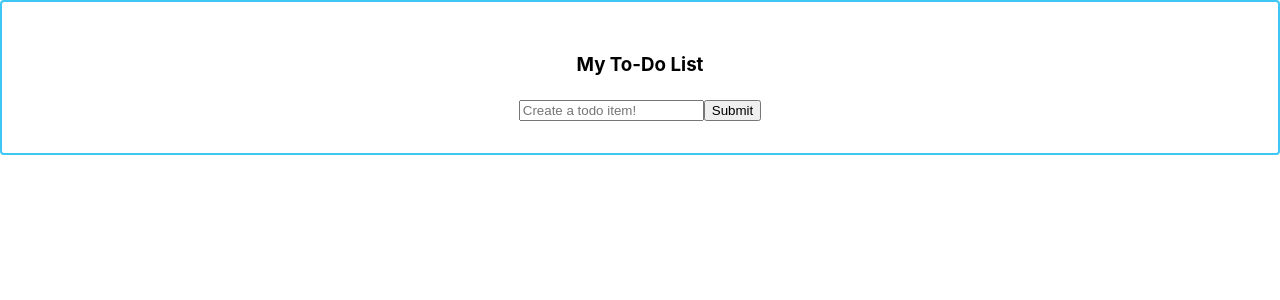
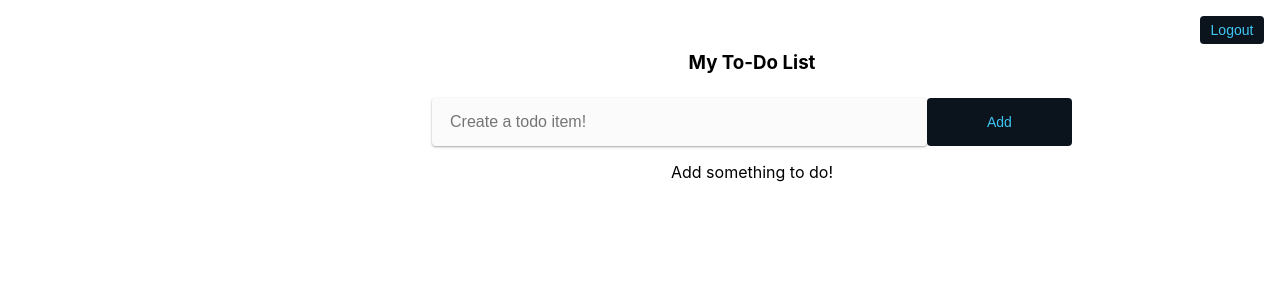
Before and after one commit to ntraugh/react-todo, a React (Create React App) app in the folder client/: page /todo in a window 1280 px wide. Shown: the top 300 px of the page. Built offline with nearby package versions, Linux system fonts and the light colour scheme.

Commit message:
fixed a bug with the edit function, added css to the buttons and input, just noticed I need to change the login button as well

```diff
--- a/client/src/App.js
+++ b/client/src/App.js
@@ -22,12 +22,7 @@ function App() {
     console.log(userDetails)
   }
 
-  const logout = () => {
-    setUserInfo({
-      email: "",
-      password: "",
-    })
-  }
+
 
   return (
     <div className="App">
--- a/client/src/components/Alert.js
+++ b/client/src/components/Alert.js
@@ -4,7 +4,7 @@ const Alert = ({type, message, removeAlert, list}) => {
   useEffect(() => {
     const timeout = setTimeout(() => {
         removeAlert()
-    }, 4000)
+    }, 2000)
     return () => clearTimeout(timeout)
   }, [list])
   return <p className={`alert alert-${type}`}>{message}</p>
--- a/client/src/components/Login.js
+++ b/client/src/components/Login.js
@@ -53,7 +53,7 @@ const Login = ({login, error, setError}) => {
                 ref={inputRef}></input>
                 {error && <p style={{"color": "red"}}>{error}</p>}
             </div>
-            <div>
+            <div style={{marginTop: "1rem"}}>
                 <label htmlFor='password' style={{"fontWeight": "bold"}}>Password: </label>
                 <FaLock style={{paddingRight: ".5rem"}}/>
                 <input
@@ -65,7 +65,7 @@ const Login = ({login, error, setError}) => {
                 name="password"
                 id="password"></input>
             </div>
-            {!error && <button>Login</button>}
+            {!error && <button style={{marginTop: "1rem"}}>Login</button>}
 
         </div>
 
--- a/client/src/components/Todo.js
+++ b/client/src/components/Todo.js
@@ -1,6 +1,7 @@
 import React, {useState, useEffect} from 'react'
 import TodoList from "./TodoList"
 import Alert from "./Alert"
+import {useNavigate} from "react-router-dom"
 
 const getLocalStorageItems = () => {
   let list = localStorage.getItem("list")
@@ -19,7 +20,7 @@ const Todo = () => {
   const [isEditing, setIsEditing] = useState(false)
   const [editId, setEditId] = useState(null)
   const [alert, setAlert] = useState({show: false, message: "", type: ""})
-
+  const navigate = useNavigate()
 
 
   const handleSubmit = (e) => {
@@ -56,7 +57,7 @@ const Todo = () => {
     const itemToEdit = list.find((item) => item.id === id)
     setIsEditing(true)
     setEditId(id)
-    setName(editItem.title)
+    setName(itemToEdit.title)
   }
   const removeItem = (id) => {
     showAlert(true, "danger", "Item Removed")
@@ -67,12 +68,20 @@ const Todo = () => {
     setList([])
   }
 
+  const logout = () => {
+    navigate("/")
+    // we would also setUserInfo({ email: "", password: ""})
+  }
+
   useEffect(() => {
     localStorage.setItem("list", JSON.stringify(list))
   }, [list])
 
   return (
     <>
+      <button
+      onClick={logout}
+      style={{float: "right", margin: "1rem 1rem", width: "5%"}}>Logout</button>
       <section className="whole-form">
         <form onSubmit={handleSubmit} className="form-info">
           <h3 style={{marginBottom: "1.5rem", textAlign: "center"}}>My To-Do List</h3>
@@ -84,20 +93,23 @@ const Todo = () => {
             className=""
             placeholder="Create a todo item!">
             </input>
-            <button type="submit">
-              {isEditing ? "Edit" : "Submit"}
+            <button type="submit" style={{width: "25%"}}>
+              {isEditing ? "Edit" : "Add"}
             </button>
           </div>
           {alert.show && <Alert {...alert} removeAlert={showAlert} list={list} />}
         </form>
-        {list.length > 0 && (
+        {list.length > 0 ? (
           <div style={{marginTop: "2rem"}} className="form-items">
             <TodoList items={list} removeItem={removeItem} editItem={editItem} />
             <div className="center-button">
-              <button onClick={clearList}>Clear Items</button>
+              <button
+              style={{width: "25%", padding:".5rem"}}
+              onClick={clearList}>Clear Items</button>
             </div>
           </div>
-        )}
+        ) : <p
+        style={{display: "flex", justifyContent: "center"}}>Add something to do!</p>}
       </section>
     </>
   )
--- a/client/src/index.css
+++ b/client/src/index.css
@@ -35,7 +35,6 @@ code {
 }
 
 .whole-form {
-  border: 2px solid #3ec7f4;
   border-radius: 4px;
   padding: 2rem;
 }
@@ -61,7 +60,6 @@ code {
 }
 
 .form-info {
-
 }
 
 .form-items {
@@ -71,9 +69,9 @@ code {
 }
 
 .center-button {
-  margin: auto;
-  width: 50%;
-  padding: 10px
+  display: flex;
+  justify-content: center;
+
 }
 
 .todo-input {
@@ -85,3 +83,48 @@ code {
 li {
   list-style: none;
 }
+
+
+button {
+  border: 0;
+  /* width: 25%; */
+  outline: 0;
+  cursor: pointer;
+  color: #3ec7f4;
+  background-color: #0b131c;
+  border-radius: 4px;
+  font-size: 14px;
+  font-weight: 500;
+  padding: 4px 8px;
+  display: inline-block;
+  min-height: 28px;
+  transition: background-color .24s,box-shadow .24s;
+}
+
+button:hover {
+  box-shadow: #0b131c 0px 0px 0px 0px, #3ec7f4 0px 0px 0px 0px, #0b131c 0px 1px 1px 0px,  #3ec7f4 0px 0px 0px 1px,  #3ec7f4 0px 0px 0px 0px,#0b131c 0px 3px 9px 0px, #0b131c 0px 2px 5px 0px;
+}
+
+@media only screen and (min-width: 1000px) {
+  .whole-form{
+    width: 50%;
+    margin-left: 25rem;
+  }
+}
+
+input {
+
+  width: 80%;
+  color: rgb(36, 35, 42);
+  font-size: 16px;
+  line-height: 20px;
+  min-height: 28px;
+  border-radius: 4px;
+  padding: 8px 16px;
+  border: 2px solid transparent;
+  box-shadow: rgb(0 0 0 / 12%) 0px 1px 3px, rgb(0 0 0 / 24%) 0px 1px 2px;
+  background: rgb(251, 251, 251);
+  transition: all 0.1s ease 0s;
+
+
+}
```
Also changed, not shown: 1 other file (tests, documents, lock files or other folders).
